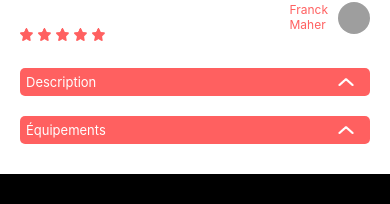
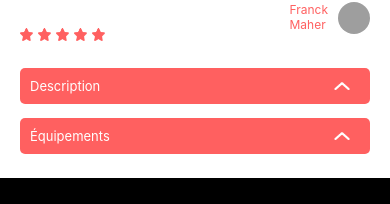
Before and after one commit to IanPelina/Kasa, a React (Create React App) app: page /logements/0979876d in a window 390 px wide. Shown: the part 498-702 px from the top of the page. Built offline with nearby package versions, Linux system fonts and the light colour scheme; grey boxes are pictures that could not be loaded.

Commit message:
ajustements accordion et css

```diff
--- a/src/components/Collapse/Collapse.jsx
+++ /dev/null
@@ -1,32 +0,0 @@
-import React from "react";
-import { useState } from "react";
-import AccordionLogo from '../../assets/accordion-logo.png'
-
-export default function Collapse({ title, description }) {
-
-    const [active, setActive] = useState(false);
-
-    const toggle = () => {setActive(!active);};
-
-    const content =
-    Array.isArray(description) === true ? (
-      <ul>
-        {description.map((item, index) => (
-          <li key={index}>{item}</li>
-        ))}
-      </ul>
-    ) : (
-      description
-    );
-
-    return (
-      <div className={`housing-accordion ${active ? "housing-fall" : ""}`}>
-        <div className="housing-accordion__title">
-          {title}<img onClick={toggle} className={`accordion__icon ${active ? "rotate" : ""}`} src={AccordionLogo} alt="arrow" />
-        </div>
-        <div className={`housing-accordion__content ${active ? "show" : ""}`}>
-          {content}
-        </div>
-      </div>
-    )
-}
--- a/src/pages/About/About.jsx
+++ b/src/pages/About/About.jsx
@@ -6,7 +6,7 @@ import AccordionData from '../../data/accordion.json';
 
 export default function Apropos() {
     return(
-        <div>
+        <div className="about-container">
             <div>
                 <Banner>
                     <img className='banner__img about-img' src={Img} alt="paysage" />
--- a/src/pages/Housing/Housing.jsx
+++ b/src/pages/Housing/Housing.jsx
@@ -1,6 +1,7 @@
 import { useEffect, useMemo } from "react";
 import { useParams, useNavigate } from "react-router-dom";
-import Collapse from "../../components/Collapse/Collapse";
+import Accordions from "../../components/Accordion/Accordions";
+
 
 import logements from "../../data/logements.json"
 
@@ -27,12 +28,12 @@ export default function Housing() {
 
   return (
     <div className="housing">
-        <Carrousel pictures={logement.pictures} />
-        <Details logement={logement}  />
-        <div className="housing-accordions">
-          <Collapse title="Description" description={logement.description} />
-          <Collapse title="Équipements" description={logement.equipments} />
-        </div>
+      <Carrousel pictures={logement.pictures} />
+      <Details logement={logement} />
+      <div className="housing-accordions">
+        <Accordions title="Description" description={logement.description} />
+        <Accordions title="Équipements" description={logement.equipments} />
+      </div>
     </div>
   );
 
--- a/src/styles/SASS/partials/_accordions.scss
+++ b/src/styles/SASS/partials/_accordions.scss
@@ -1,3 +1,5 @@
+@import './settings';
+
 .accordions {
     justify-content: center;
     display: flex;
@@ -10,12 +12,13 @@
 }
 
 .accordion {
-    width: 1023px;
+    width: 80%;
     height: 52px;
     transition: all 0.3s ease-in-out;
     @media screen and (max-width: 768px) {
         border-radius: 5px;
         height: 30px;
+        width: 100%;
     }
 }
 
@@ -82,3 +85,16 @@
     position: relative;
     overflow: visible;
 }
+
+.housing-accordions {
+    display: flex;
+    flex-direction: row;
+    justify-content: space-between;
+    margin: 0 100px 50px;
+    gap: 85px;
+    @media screen and (max-width: 768px) {
+        flex-direction: column;
+        margin: 0 20px;
+        gap: 20px;
+    }
+}
--- a/src/styles/SASS/partials/_collapse.scss
+++ /dev/null
@@ -1,65 +0,0 @@
-@import './settings';
-
-.housing-accordions {
-    display: flex;
-    flex-direction: row;
-    justify-content: space-between;
-    margin: 0 100px 50px;
-    gap: 85px;
-    @media screen and (max-width: 768px) {
-        flex-direction: column;
-        margin: 0 20px;
-        gap: 20px;
-    }
-    .housing-fall {
-        height: 100%;
-    }
-    .housing-fall .housing-accordion {
-        height: 100%;
-    }
-    .housing-accordion {
-        width: 100%;
-        height: fit-content;
-        transition: all 0.3s ease-in-out;
-        @media screen and (max-width: 768px) {
-            width: 100%;
-            height: 100%;
-        }
-        &__title{
-            display: flex;
-            align-items: center;
-            justify-content: space-between;
-            background: #FF6060;
-            padding: 10px;
-            border-radius: 5px;
-            color: white;
-            font-weight: 400;
-            font-size: 24px;
-            @media screen and (max-width: 768px) {
-                font-size: 13px;
-                padding: 6px;
-            }
-        }
-        &__content {
-            visibility: hidden;
-            height: 0;
-            opacity: 0;
-            overflow: hidden;
-            transition: all .4s ease-in-out;
-            transform: translateY(-40px);
-            background: #F6F6F6 ;
-            border-radius: 0 0 10px 10px;
-            color: #FF6060;
-        }
-        .show {
-            height: 100%;
-            opacity: 1;
-            visibility: visible;
-            transform: translateY(-5px);
-            position: relative;
-            z-index: -1;
-            overflow: visible;
-            padding: 10px;
-        }
-    }
-}
--- a/src/styles/SASS/styles.scss
+++ b/src/styles/SASS/styles.scss
@@ -8,4 +8,3 @@
 @import './partials/error';
 @import './partials/carrousel';
 @import './partials/details';
-@import './partials/collapse';
--- a/src/styles/styles.css
+++ b/src/styles/styles.css
@@ -232,7 +232,7 @@ nav .navlinks .about {
 }
 
 .accordion {
-  width: 1023px;
+  width: 80%;
   height: 52px;
   transition: all 0.3s ease-in-out;
 }
@@ -240,6 +240,7 @@ nav .navlinks .about {
   .accordion {
     border-radius: 5px;
     height: 30px;
+    width: 100%;
   }
 }
 
@@ -309,6 +310,21 @@ nav .navlinks .about {
   transform: translateY(-5px);
   position: relative;
   overflow: visible;
+}
+
+.housing-accordions {
+  display: flex;
+  flex-direction: row;
+  justify-content: space-between;
+  margin: 0 100px 50px;
+  gap: 85px;
+}
+@media screen and (max-width: 768px) {
+  .housing-accordions {
+    flex-direction: column;
+    margin: 0 20px;
+    gap: 20px;
+  }
 }
 
 error-page {
@@ -540,74 +556,4 @@ error-page {
   height: 100%;
 }
 
-.housing-accordions {
-  display: flex;
-  flex-direction: row;
-  justify-content: space-between;
-  margin: 0 100px 50px;
-  gap: 85px;
-}
-@media screen and (max-width: 768px) {
-  .housing-accordions {
-    flex-direction: column;
-    margin: 0 20px;
-    gap: 20px;
-  }
-}
-.housing-accordions .housing-fall {
-  height: 100%;
-}
-.housing-accordions .housing-fall .housing-accordion {
-  height: 100%;
-}
-.housing-accordions .housing-accordion {
-  width: 100%;
-  height: fit-content;
-  transition: all 0.3s ease-in-out;
-}
-@media screen and (max-width: 768px) {
-  .housing-accordions .housing-accordion {
-    width: 100%;
-    height: 100%;
-  }
-}
-.housing-accordions .housing-accordion__title {
-  display: flex;
-  align-items: center;
-  justify-content: space-between;
-  background: #FF6060;
-  padding: 10px;
-  border-radius: 5px;
-  color: white;
-  font-weight: 400;
-  font-size: 24px;
-}
-@media screen and (max-width: 768px) {
-  .housing-accordions .housing-accordion__title {
-    font-size: 13px;
-    padding: 6px;
-  }
-}
-.housing-accordions .housing-accordion__content {
-  visibility: hidden;
-  height: 0;
-  opacity: 0;
-  overflow: hidden;
-  transition: all 0.4s ease-in-out;
-  transform: translateY(-40px);
-  background: #F6F6F6;
-  border-radius: 0 0 10px 10px;
-  color: #FF6060;
-}
-.housing-accordions .housing-accordion .show {
-  height: 100%;
-  opacity: 1;
-  visibility: visible;
-  transform: translateY(-5px);
-  position: relative;
-  z-index: -1;
-  overflow: visible;
-  padding: 10px;
-}
-
 /*# sourceMappingURL=styles.css.map */
```
Also changed, not shown: 1 other file (tests, documents, lock files or other folders).
